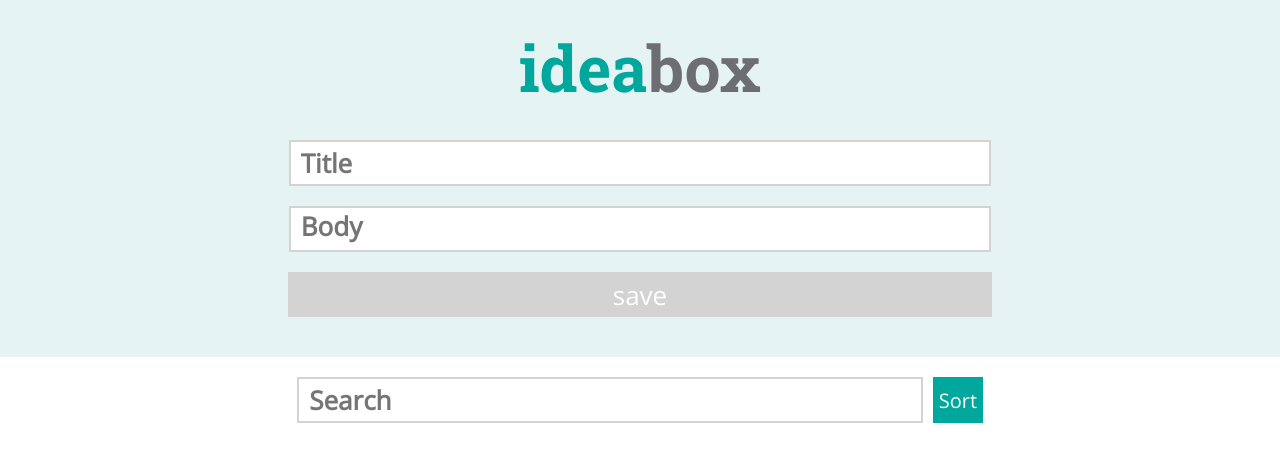
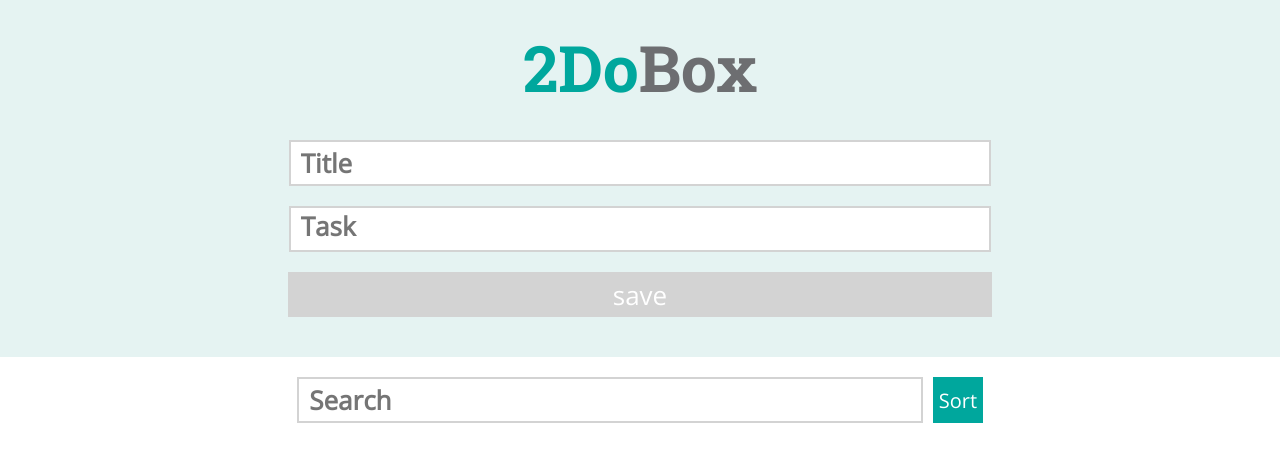
Before and after one commit to kfarias/2DoBox-Pivot, a website: page index.html in a window 1280 px wide. Drawn offline with nearby package versions, Linux system fonts and the light colour scheme.

Commit message:
fix babel loader es2015 error

```diff
--- a/index.html
+++ b/index.html
@@ -1,7 +1,7 @@
 <!DOCTYPE html>
 <html>
   <head>
-    <title>Idea Box</title>
+    <title>2DoBox</title>
     <link rel="stylesheet" href="css/reset.css" type="text/css">
     <link rel="stylesheet" href="css/styles.css" type="text/css">
     <link href="https://fonts.googleapis.com/css?family=Roboto+Slab:400,700" rel="stylesheet">
@@ -10,11 +10,11 @@
   </head>
   <body>
   <header>
-    <h1><span>idea</span>box</h1>
+    <h1><span>2Do</span>Box</h1>
   </header>
     <section class="input-fields">
       <input class="title-input" type="text" placeholder="Title">
-      <textarea class="idea-input" type="text" placeholder="Body"></textarea>
+      <textarea class="idea-input" type="text" placeholder="Task"></textarea>
       <button class="save-btn" type="button" disabled>save</button>
     </section>
 
--- a/package.json
+++ b/package.json
@@ -26,6 +26,7 @@
   "devDependencies": {
     "babel-core": "^6.18.2",
     "babel-loader": "^6.2.8",
+    "babel-preset-es2015": "^6.18.0",
     "chai": "^3.5.0",
     "css-loader": "^0.26.0",
     "mocha": "^3.2.0",
```
